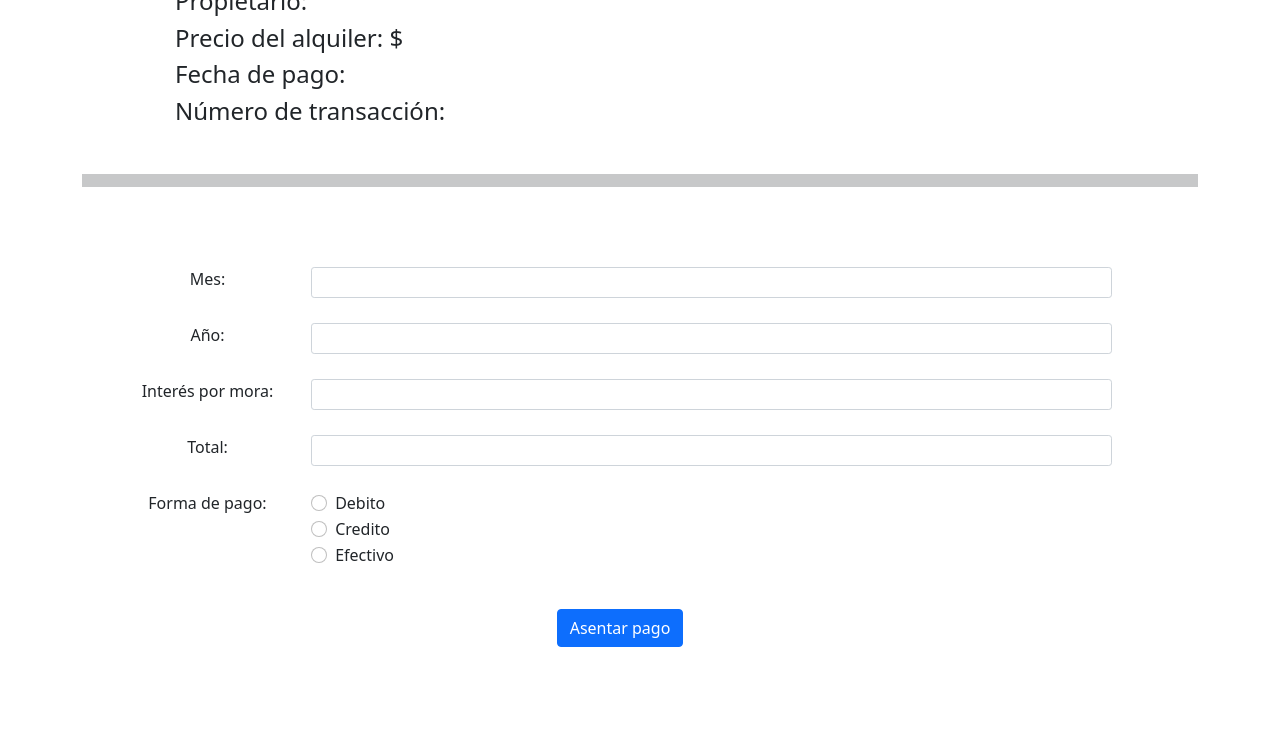
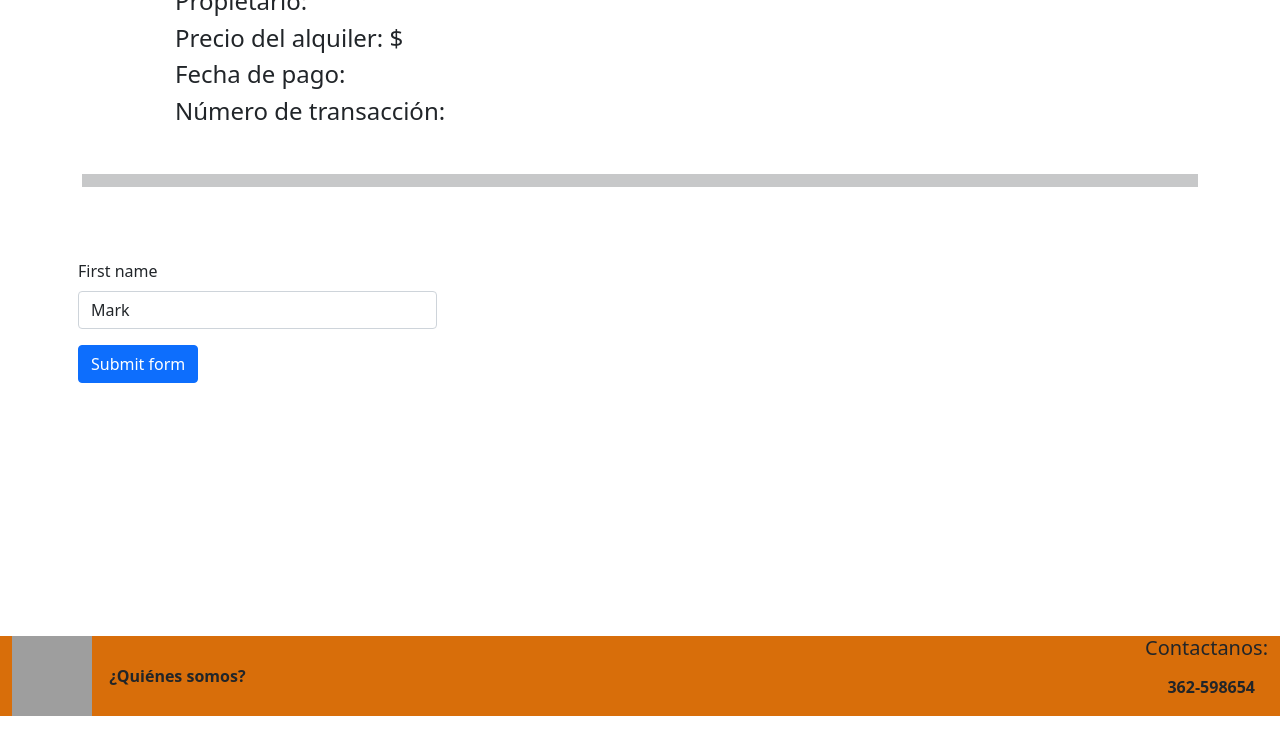
Before and after one commit to JeremiasSantacruz/domusTpi, a Jekyll site: the page Cajera/Alquileres.html, which Jekyll copies as it is, in a window 1280 px wide and 900 px high, scrolled down 551 px. Shown: the top 755 px of the window. Built offline with Jekyll 4.4.1, drawn with Linux system fonts in a browser that asks for light colours; after the commit the page ends 1267 px from its top, so only the background shows below that; grey boxes are pictures that could not be loaded.

Commit message:
Algunas modificaciones

```diff
--- a/Cajera/Alquileres.html
+++ b/Cajera/Alquileres.html
@@ -77,7 +77,7 @@
         <br>
         <div class="row">
             <form class="row g-3 needs-validation" novalidate>
-                <div class="row mt-4 justify-content-center">
+                <!-- <div class="row mt-4 justify-content-center">
                     <label for="validationDefault01" class="form-label text-center col-lg-2">Mes:</label>
                     <div class="col-9">
                         <input type="text" class="form-control form-control-sm" id="colFormLabelSm validationDefault01" required>
@@ -122,8 +122,8 @@
                     <div class="col text-center">
                         <button class="btn btn-primary" type="submit" data-bs-toggle="modal" data-bs-target="#Imprimir">Asentar pago</button>
                     </div>
-                </div>
-                <!-- <div class="col-md-4">
+                </div> -->
+                <div class="col-md-4">
                     <label for="validationCustom01" class="form-label">First name</label>
                     <input type="text" class="form-control" id="validationCustom01" value="Mark" required>
                     <div class="valid-feedback">
@@ -132,7 +132,7 @@
                 </div>
                 <div class="col-12">
                     <button class="btn btn-primary" type="submit" data-bs-toggle="modal" data-bs-target="#Imprimir">Submit form</button>
-                </div> -->
+                </div>
             </form>
         </div>
         <!-- Modal -->
```
